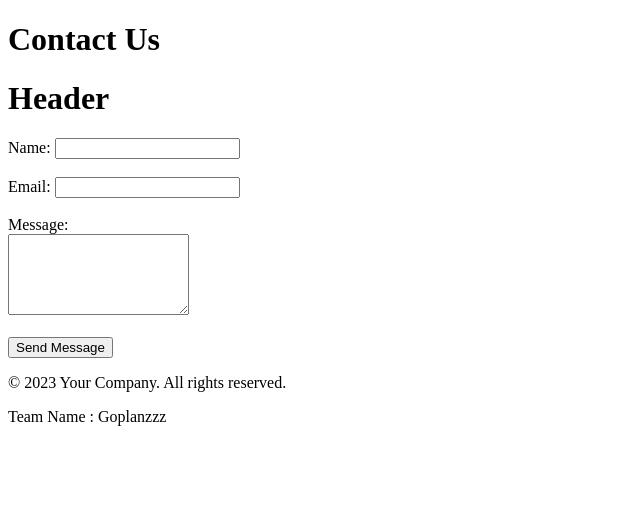
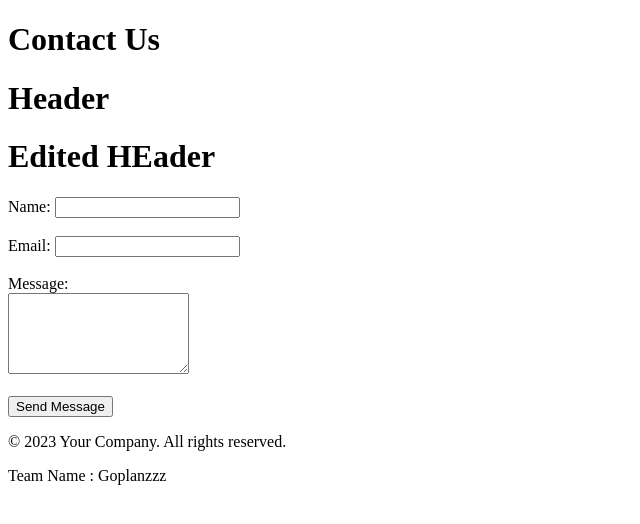
Before and after one commit to Akshaysachu007/test_html, a plain HTML site: page index.html in a window 1280 px wide. Shown: the whole page, without its empty margins (0-640 px from the left). Drawn offline with Linux system fonts and the light colour scheme.

Commit message:
edited header

```diff
--- a/index.html
+++ b/index.html
@@ -9,6 +9,7 @@
 	<h1>Contact Us</h1>
 	<form action="#" method="post">
         <h1>Header</h1>
+        <h1>Edited HEader</h1>
 		<label for="name">Name:</label>
 		<input type="text" id="name" name="name" required>
 
```
